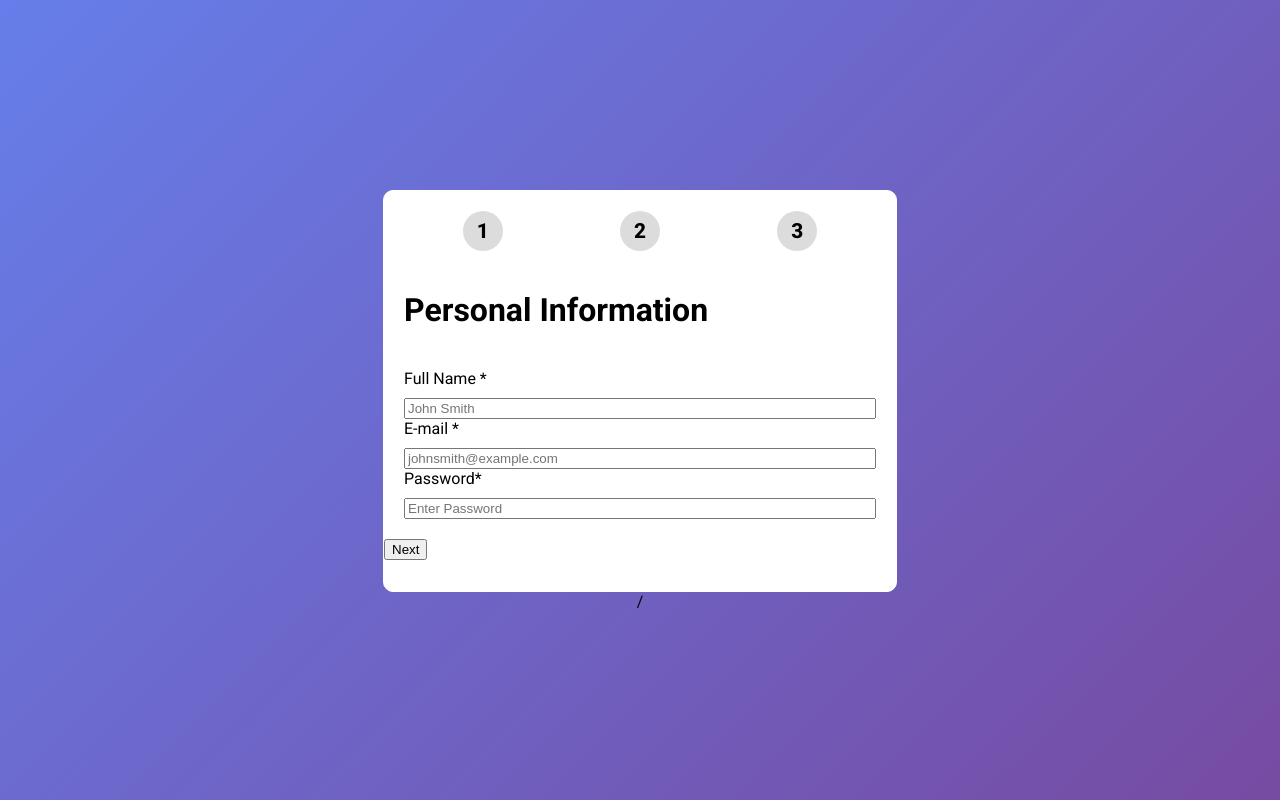
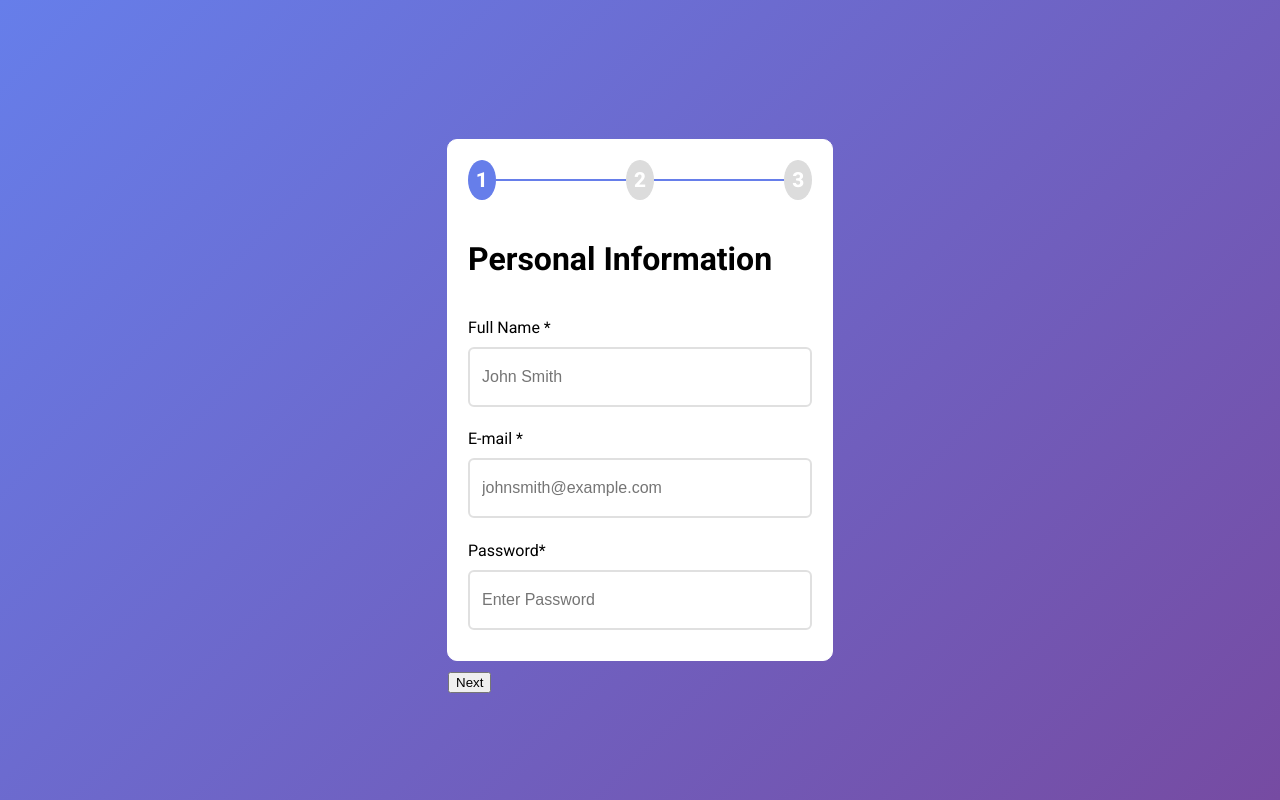
Before and after one commit to luisdaniel0/react-form, a React (Vite) app in the folder react-form/: page / in a window 1280 px wide. Built offline with nearby package versions, Linux system fonts and the light colour scheme; a web font is replaced by a local one.

Commit message:
added more styling to app.css

```diff
--- a/react-form/src/App.css
+++ b/react-form/src/App.css
@@ -15,8 +15,8 @@
   background-color: white;
   display: flex;
   flex-direction: column;
-  width: 40vw;
-  height: 50vh;
+  width: 30vw;
+  height: 65vh;
 }
 
 label {
@@ -29,6 +29,7 @@ label {
   position: relative;
   display: flex;
   justify-content: space-evenly;
+  align-items: center;
   padding: 20px;
 }
 
@@ -41,6 +42,7 @@ label {
   align-content: center;
   font-size: 1.3rem;
   font-weight: 800;
+  color: white;
 }
 
 .formHeader {
@@ -50,3 +52,33 @@ label {
 .form {
   padding: 20px;
 }
+
+.step.completed {
+  background-color: rgb(6, 172, 6);
+}
+
+.step.active {
+  background-color: #667eea;
+}
+
+.connector {
+  width: 190px;
+  height: 2px;
+  background: #667eea;
+}
+
+.connector.completed {
+  background-color: #4caf50;
+}
+
+input {
+  height: 2rem;
+  border: 2px solid #e0e0e0;
+  border-radius: 6px;
+  font-size: 1rem;
+  padding: 12px;
+  margin-bottom: 1.4rem;
+}
+
+label {
+}
--- a/react-form/src/App.jsx
+++ b/react-form/src/App.jsx
@@ -105,6 +105,7 @@ function App() {
             handleChange={handleChange}
             handlePrev={handlePrev}
             showPrevious={true}
+            currentStep={currentStep}
           />
         )}
         {currentStep === 3 && (
@@ -112,9 +113,9 @@ function App() {
             formData={formData}
             handlePrev={handlePrev}
             showPrevious={true}
+            currentStep={currentStep}
           />
         )}
-        /
       </div>
     </>
   );
--- a/react-form/src/Components/Address.jsx
+++ b/react-form/src/Components/Address.jsx
@@ -1,4 +1,5 @@
 import Button from "./Button";
+import ProgressBar from "./ProgressBar";
 export default function Address({
   handleNext,
   formData,
@@ -6,13 +7,16 @@ export default function Address({
   handleChange,
   handlePrev,
   showPrevious,
+  currentStep,
 }) {
   return (
-    <div className="container">
+    <>
+      <div className="formContainer">
+        <ProgressBar currentStep={currentStep} />
         <h1 className="formHeader">Address Information</h1>
         <form className="form">
           <label>
-          Street Address
+            Street Address *
             <input
               name="address"
               type="text"
@@ -27,7 +31,7 @@ export default function Address({
             )}
           </label>
           <label>
-          City
+            City *
             <input
               type="text"
               placeholder="New York"
@@ -42,7 +46,7 @@ export default function Address({
             )}
           </label>
           <label>
-          Zip Code
+            Zip Code *
             <input
               type="text"
               placeholder="10345"
@@ -63,5 +67,6 @@ export default function Address({
           />
         </form>
       </div>
+    </>
   );
 }
--- a/react-form/src/Components/ProgressBar.jsx
+++ b/react-form/src/Components/ProgressBar.jsx
@@ -1,3 +1,4 @@
+import React from "react";
 const ProgressBar = ({ currentStep }) => {
   const steps = [1, 2, 3];
 
@@ -5,17 +6,21 @@ const ProgressBar = ({ currentStep }) => {
     <div className="steps">
       {steps.map((step) => {
         return (
-          <>
+          <React.Fragment key={step}>
             <div
-              key={step}
               className={`step ${currentStep > step ? "completed" : ""} ${
                 currentStep === step ? "active" : ""
               } ${currentStep < step ? "incomplete" : ""}`}
             >
               {step}
             </div>
-            {step < steps.length && <div className="connector"></div>}
-          </>
+            {step < steps.length && (
+              <div
+                key={`connector-${step}`} // Add this!
+                className={`connector ${currentStep > step ? "completed" : ""}`}
+              ></div>
+            )}
+          </React.Fragment>
         );
       })}
     </div>
--- a/react-form/src/Components/Review.jsx
+++ b/react-form/src/Components/Review.jsx
@@ -1,8 +1,15 @@
 import Button from "./Button";
-export default function Review({ formData, handlePrev, showPrevious }) {
+import ProgressBar from "./ProgressBar";
+export default function Review({
+  formData,
+  handlePrev,
+  showPrevious,
+  currentStep,
+}) {
   return (
     <>
-      <div className="container">
+      <div className="formContainer">
+        <ProgressBar currentStep={currentStep} />
         <h1 className="formHeader">Review Your Information</h1>
         <div className="reviewDetails">
           <div className="reviewName">{`Name: ${formData.fullName}`}</div>
```
Lines whose indentation alone changed are shown as unchanged.
